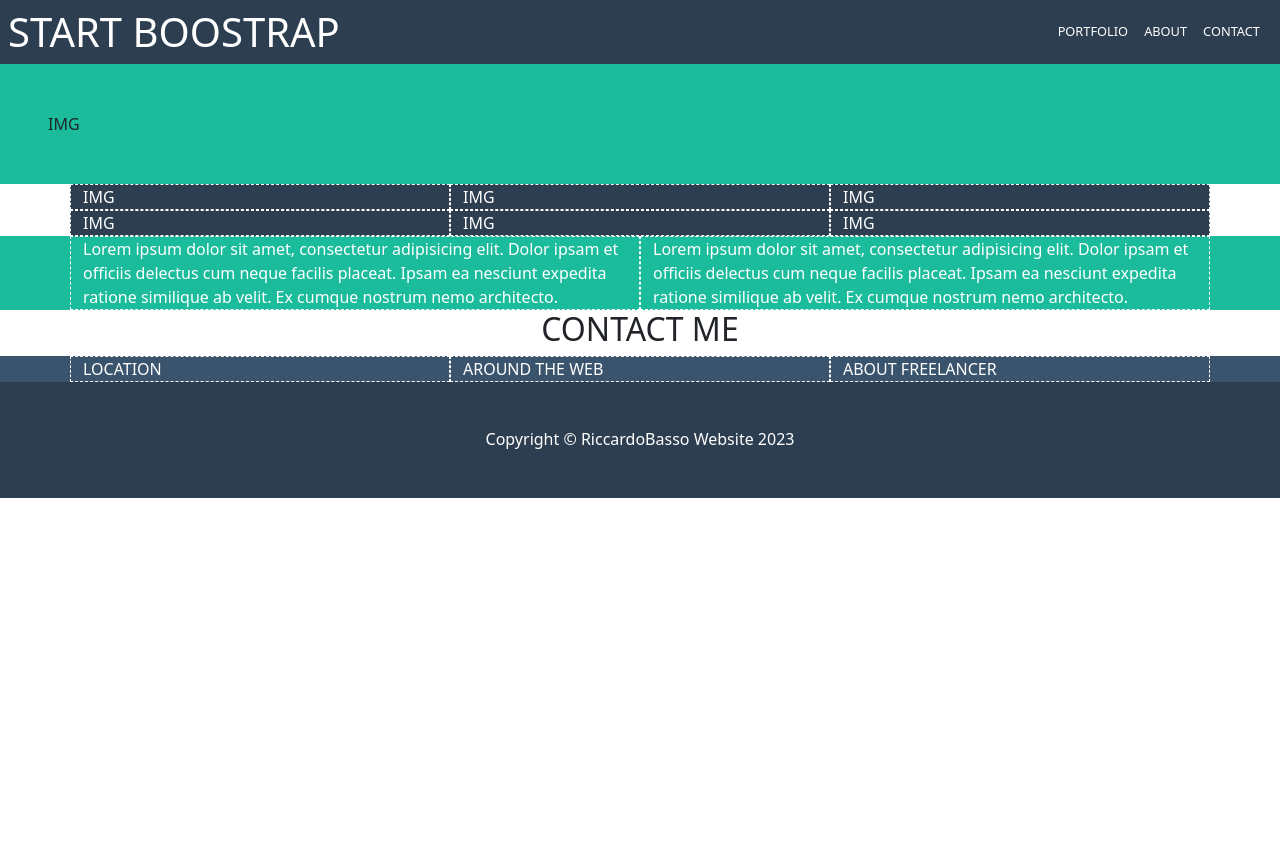
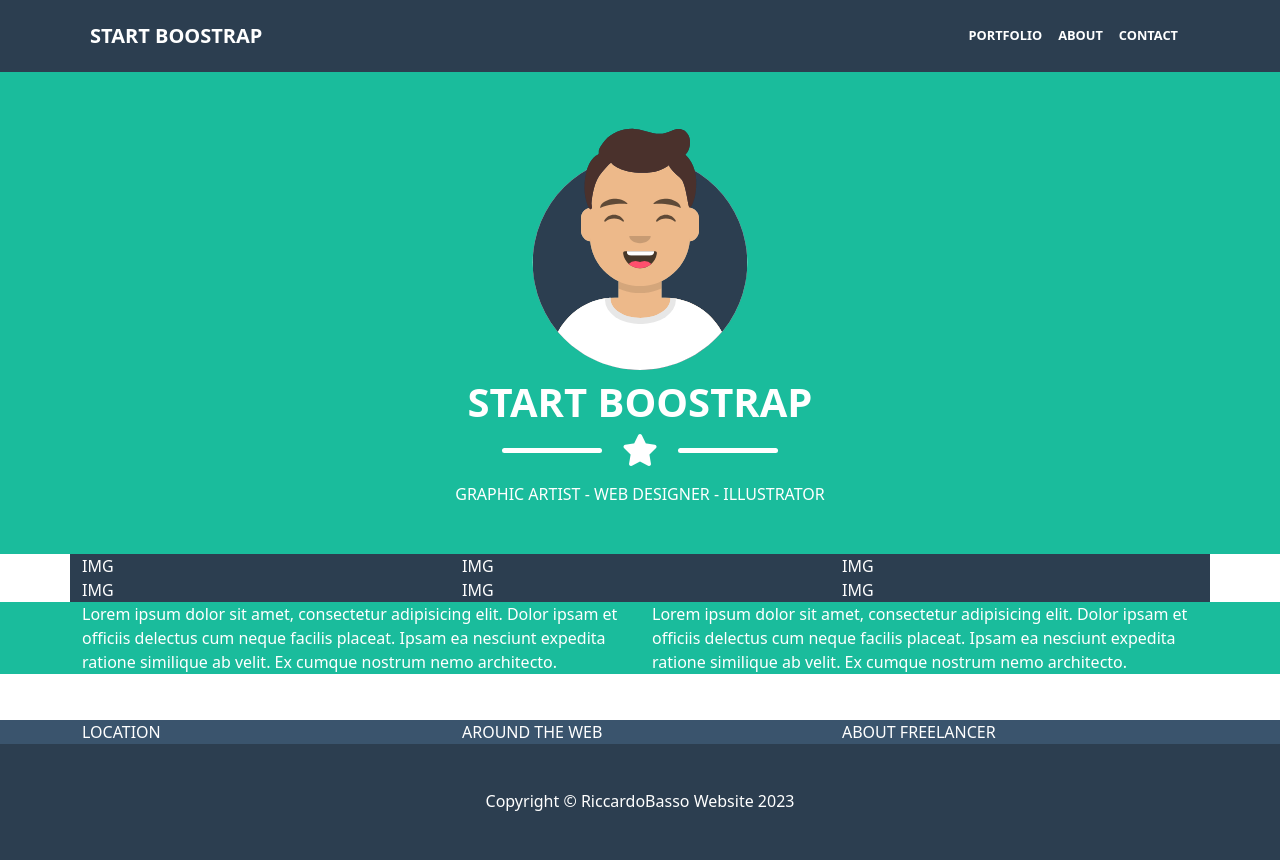
Before and after one commit to RiccardoBasso01/html-css-bootstrap-freelancer, a plain HTML site: page index.html in a window 1280 px wide. Before the commit the page ends 800 px from the top, so only its background shows below. Drawn offline with nearby package versions, Linux system fonts and the light colour scheme.

Commit message:
aggiunta jumbo

```diff
--- a/css/style.css
+++ b/css/style.css
@@ -1,9 +1,3 @@
-*{
-    margin: 0;
-    padding: 0;
-    box-sizing: border-box;
-}
-
 /* FUNZIONALITÀ */
 :root{
     --bgc-header: var(--dark-blue);
@@ -13,9 +7,12 @@
     --color-secondary: #fff;
     --dark-blue: #2c3e50;
     --light-blue: #3a546d;
+    /* font-size link header da classi di boostrap */
+    --bs-nav-link-font-size: 0.8rem;
+}
 
-    --bs-nav-link-font-size: 0.8rem;
-    --bs-nav-link-hover-color: red;
+body{
+    color: white;
 }
 
 /* HEADER */
@@ -37,10 +34,17 @@ footer section{
     background-color: var(--dark-blue);
 }
 
-div[class^="col-"]{
-    border: 1px dashed white;
+.rounded-img{
+    height: 250px;
 }
 
+.bars{
+    width: 100px;
+    height: 5px;
+    background-color: white;
+    border-radius: 10px;
+    margin: 0 20px;
+}
 /* FOOTER */
 footer{
     background-color: var(--bgc-footer);
--- a/index.html
+++ b/index.html
@@ -17,13 +17,19 @@
         <link rel="stylesheet" href="css/style.css">
     </head>
     <body>
-    <header class="d-flex justify-content-between align-items-center text-white">
-        <h1 class="mb-0 p-2">START BOOSTRAP</h1>
+    <header class="d-flex justify-content-between align-items-center ">
+        <div class="container">
+            <div class="row align-items-center">
+                <div class="col-6">
+                    <h2 class="mb-0 py-4 px-2 fs-5 fw-bold">START BOOSTRAP</h2>
+                </div>
+                <div class="col-6 text-end">
                     <i class="fa-solid fa-bars p-2 fs-2 d-md-none"></i>
+
                     <!-- navbar da documentazione bootstrap -->
                     <nav class="navbar navbar-expand-md d-none d-md-flex ">
-            <div class="container-fluid">
-                <ul class="navbar-nav">
+                        <div class="container-fluid justify-content-end">
+                            <ul class="navbar-nav fw-bold">
                                 <li class="nav-item">
                                     <a class="nav-link text-white" href="#">PORTFOLIO</a>
                                 </li>
@@ -36,16 +42,29 @@
                             </ul>
                         </div>
                     </nav>
+                </div>
+            </div>
+        </div>
     </header>
 
     <main>
         <!-- jumbotron -->
-        <section id="jumbotron" class="p-5">
-            <span>IMG</span>
+        <section id="jumbotron" class="p-5 text-center">
+            <img class="rounded-img" src="img/avatar.svg" alt="avatar">
+            <h1 class="mt-2 fw-bold">START BOOSTRAP</h1>
+            <div class="d-flex align-items-center justify-content-center">
+                <div class="bars"></div>
+                <i class="fa-solid fa-star fa-2x"></i>
+                <div class="bars"></div>
+            </div>
+            <div class="text-center mt-3">
+                    GRAPHIC ARTIST - WEB DESIGNER - ILLUSTRATOR
+            </div>
+
         </section>
 
         <!-- ROW -->
-        <section class="container text-white">
+        <section class="container ">
             <div class="row cards">
                 <div class="col-12 col-sm-6 col-md-4">
                     IMG
@@ -68,7 +87,7 @@
             </div>
         </section>
 
-        <section class="text-white">
+        <section>
             <div class="container">
                 <div class="row">
                     <div class="col-12 col-sm-6">
@@ -86,7 +105,7 @@
         </section>
 
         <!-- FOOTER -->
-        <footer class="text-white">
+        <footer>
             <section>
                 <div class="container">
                     <div class="row">
```
Lines whose indentation alone changed are shown as unchanged.
